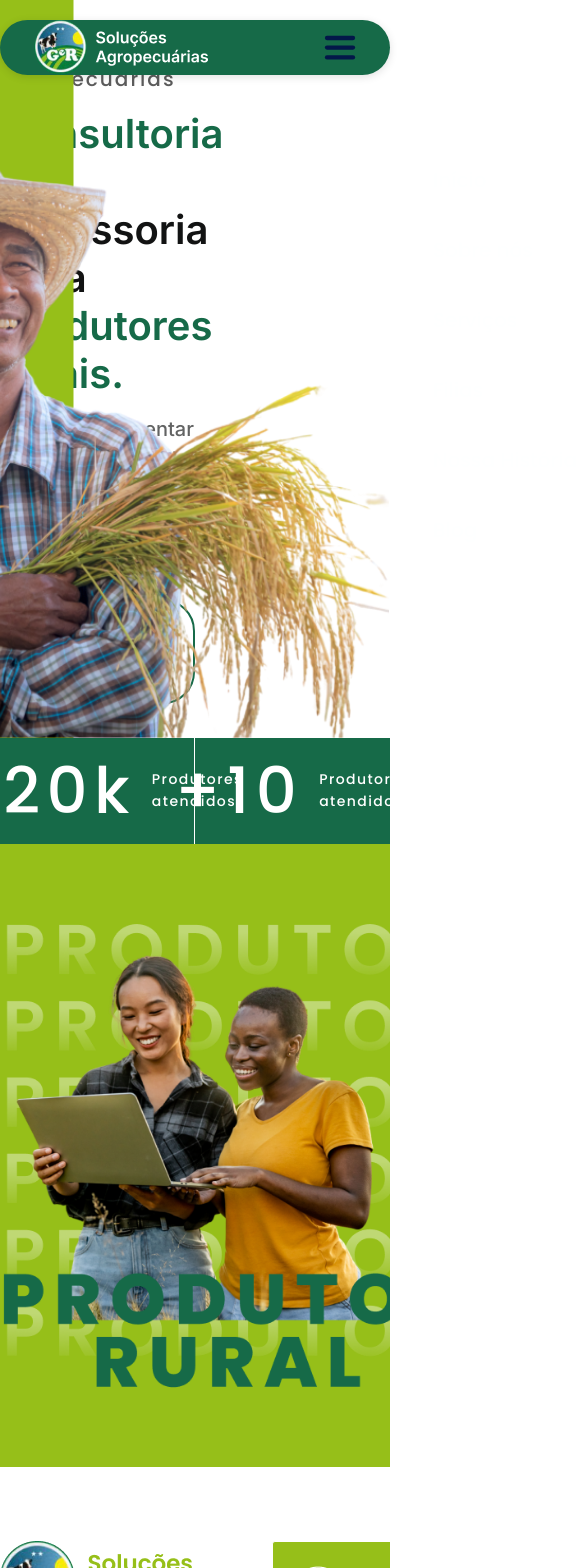
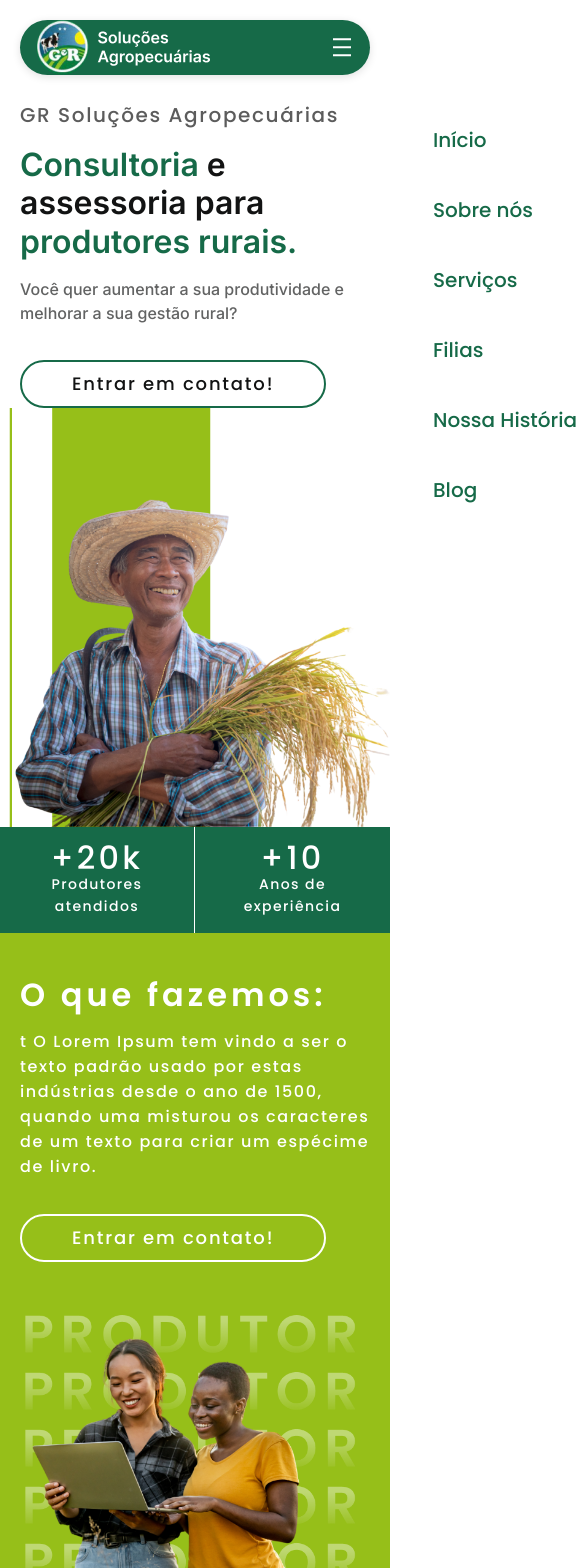
Before and after one commit to lucascampos42/ger-website, an Angular app: page / in a window 390 px wide. Shown: the top 1568 px of the page, 585 px wide, since content can reach past the window. Built offline with nearby package versions, Linux system fonts and the light colour scheme.

Commit message:
feat: responsive layout

```diff
--- a/src/app/public/components/footer/footer.component.html
+++ b/src/app/public/components/footer/footer.component.html
@@ -66,4 +66,4 @@
     </ul>
   </div>
 </div>
-<img src="assets/ger-big.png" alt="">
+<img src="assets/ger-big.png" class="ger-big" alt="">
--- a/src/app/public/components/header/header.component.html
+++ b/src/app/public/components/header/header.component.html
@@ -9,10 +9,13 @@
     <li><a>Blog</a></li>
   </ul>
   <div class="mobile-options">
-    <svg (click)="toggleModal()" width="32" height="25" viewBox="0 0 32 25" fill="none" xmlns="http://www.w3.org/2000/svg">
-      <path d="M3 3H29" stroke="#031749" stroke-width="4.28571" stroke-linecap="round"/>
-      <path d="M3 12.5754H29" stroke="#031749" stroke-width="4.28571" stroke-linecap="round"/>
-      <path d="M3 22.4168H29" stroke="#031749" stroke-width="4.28571" stroke-linecap="round"/>
+    <svg (click)="toggleModal()" xmlns="http://www.w3.org/2000/svg" width="24" height="25" viewBox="0 0 24 25" fill="none">
+      <mask id="mask0_94_35" style="mask-type:alpha" maskUnits="userSpaceOnUse" x="0" y="0" width="24" height="25">
+        <rect y="0.283936" width="24" height="24" fill="#D9D9D9"/>
+      </mask>
+      <g mask="url(#mask0_94_35)">
+        <path d="M3 21.2839V19.2839H21V21.2839H3ZM3 13.2839V11.2839H21V13.2839H3ZM3 5.28394V3.28394H21V5.28394H3Z" fill="white"/>
+      </g>
     </svg>
     <div class="nav-list-mobile" [class.open]="modalOpen()">
       <div class="nav-list-mobile-header">
--- a/src/app/public/components/header/header.component.scss
+++ b/src/app/public/components/header/header.component.scss
@@ -4,6 +4,11 @@
   width: 100%;
   top: 0;
   z-index: 100;
+
+  @media (max-width: 575px) {
+    padding-right: 20px !important;
+    padding-left: 20px !important;
+  }
 }
 
 ul {
@@ -36,6 +41,10 @@ nav {
   padding-inline: 34px !important;
   margin-top: 20px;
   box-shadow: 0 2px 8px 0 rgba(0, 0, 0, 0.12);
+
+  @media (max-width: 575px) {
+    padding-inline: 16px !important;
+  }
 }
 
 img {
@@ -111,7 +120,7 @@ li:hover > a {
     display: flex;
     align-items: center;
     padding-bottom: 17px;
-    margin-bottom: 100px;
+    margin-bottom: 60px;
     justify-content: flex-end;
   }
 
@@ -122,7 +131,7 @@ li:hover > a {
 
     a {
       display: flex;
-      color: #031749;
+      color: #166A48 !important;
       font-size: 20px;
       font-weight: 500;
       line-height: 150%;
--- a/src/app/public/pages/home/home.component.html
+++ b/src/app/public/pages/home/home.component.html
@@ -21,7 +21,7 @@
     </div>
     <div>
       <h4>+10</h4>
-      <span>Produtores atendidos</span>
+      <span>Anos de experiência</span>
     </div>
   </div>
 </section>
@@ -78,7 +78,7 @@
 </section>
 <section id="branches">
   <div class="container">
-    <img src="assets/branches.png" alt="">
+    <img src="assets/branches.png" class="main-image" alt="">
     <div class="content">
       <h2>Para te atender:</h2>
       <div class="buttons">
@@ -112,11 +112,10 @@
 </section>
 <section id="our-story">
   <div class="container">
-    <img src="assets/video-our-story.png" alt="">
+    <img src="assets/video-our-story.png" class="video" alt="">
     <div class="texts">
       <h2>
         Saiba mais sobre
-        <br />
         <strong>A Nossa História</strong>
       </h2>
       <p>
--- a/src/app/public/pages/home/home.component.scss
+++ b/src/app/public/pages/home/home.component.scss
@@ -7,11 +7,36 @@
   height: calc(100vh);
   display: flex;
   flex-direction: column;
+
+  @media (max-width: 767px) {
+    align-items: center;
+    height: auto;
+    padding-top: 100px;
+  }
+
   .home-img {
     right: 0;
     position: absolute;
     top: 0;
     height: calc(100% - 106px);
+
+    @media (max-width: 1200px) {
+      right: -150px;
+    }
+
+    @media (max-width: 991px) {
+      right: -250px;
+    }
+
+    @media (max-width: 767px) {
+      position: initial;
+      max-width: 544px;
+      height: auto;
+    }
+
+    @media (max-width: 575px) {
+      width: 100%;
+    }
   }
   .container {
     flex: 1;
@@ -21,11 +46,20 @@
     .texts {
       width: 50%;
 
+      @media (max-width: 767px) {
+        width: 100%;
+      }
+
       & > span {
         color: #5C5C5C;
         font-size: 20px;
         font-weight: 500;
         letter-spacing: 2px;
+
+        @media (max-width: 767px) {
+          font-size: 20px;
+          letter-spacing: 1.6px;
+        }
       }
 
       h1 {
@@ -34,6 +68,10 @@
         font-size: 40px;
         font-weight: 600;
         margin-block: 16px;
+
+        @media (max-width: 767px) {
+          font-size: 32px;
+        }
 
         span {
           color: #166A48;
@@ -46,6 +84,10 @@
         font-size: 20px;
         font-weight: 500;
         margin-bottom: 35px;
+
+        @media (max-width: 767px) {
+          font-size: 16px;
+        }
       }
 
       .btn {
@@ -63,12 +105,25 @@
     background: #166A48;
     justify-content: space-between;
 
+    @media (max-width: 767px) {
+      width: 100%;
+    }
+
     div {
       width: 50%;
       display: flex;
       align-items: center;
       gap: 16px;
       justify-content: center;
+
+      @media (max-width: 767px) {
+        flex-direction: column;
+      }
+
+      @media (max-width: 575px) {
+        padding-inline: 24px;
+        gap: 0;
+      }
 
       &:first-child {
         border-right: 1px solid white;
@@ -81,6 +136,12 @@
         line-height: 156%;
         letter-spacing: 6.4px;
         margin: 0;
+
+        @media (max-width: 767px) {
+          font-size: 32px;
+          letter-spacing: 3.2px;
+          line-height: 100%;
+        }
       }
       span {
         color: #FFF;
@@ -88,6 +149,10 @@
         font-weight: 500;
         line-height: 156%;
         letter-spacing: 1.418px;
+
+        @media (max-width: 575px) {
+          text-align: center;
+        }
       }
     }
   }
@@ -97,9 +162,30 @@
   background-color: #96BF19;
   padding-block: 76px;
 
+  @media (max-width: 767px) {
+    padding-block: 40px;
+  }
+
   img {
     width: 120%;
     height: auto;
+
+    @media (max-width: 1400px) {
+      width: 470px;
+    }
+
+    @media (max-width: 1200px) {
+      width: 410px;
+    }
+
+    @media (max-width: 991px) {
+      width: 320px;
+    }
+
+    @media (max-width: 767px) {
+      order: 2;
+      width: 100%;
+    }
   }
 
   .container {
@@ -107,7 +193,15 @@
     gap: 50px;
     align-items: center;
 
+    @media (max-width: 767px) {
+      flex-direction: column;
+    }
+
     .texts {
+      @media (max-width: 767px) {
+        order: 1;
+      }
+
       h2 {
         color: #FFF;
         font-size: 40px;
@@ -115,6 +209,10 @@
         line-height: 140%;
         letter-spacing: 4px;
         margin-bottom: 12px;
+
+        @media (max-width: 991px) {
+          font-size: 32px;
+        }
       }
 
       p {
@@ -129,6 +227,12 @@
       .btn {
         border-color: white;
         color: white;
+
+        @media (max-width: 767px) {
+          font-size: 18px;
+          line-height: 156%;
+          letter-spacing: 1.8px;
+        }
 
         &:hover {
           color: white !important;
@@ -145,13 +249,43 @@
   position: relative;
   margin-top: 74px;
 
+  @media (max-width: 767px) {
+    flex-direction: column;
+    margin-top: 40px;
+  }
+
   .bg {
     position: absolute;
     bottom: 0;
     left: 0;
+
+    @media (max-width: 1400px) {
+      width: 700px;
+      height: auto;
+      bottom: 40px;
+    }
+
+    @media (max-width: 1200px) {
+      width: 550px;
+    }
+
+    @media (max-width: 991px) {
+      width: 400px;
+      bottom: 200px;
+    }
+
+    @media (max-width: 767px) {
+      position: initial;
+      width: 105%;
+    }
   }
   .container {
     display: flex;
+
+    @media (max-width: 767px) {
+      flex-direction: column;
+      gap: 32px;
+    }
 
     .texts {
       flex: 1 1 auto;
@@ -179,6 +313,12 @@
         line-height: 156%;
         letter-spacing: 1.6px;
         margin-bottom: 24px;
+
+        @media (max-width: 991px) {
+          br {
+            display: none;
+          }
+        }
       }
     }
 
@@ -188,6 +328,14 @@
       gap: 34px;
       margin-bottom: 200px;
 
+      @media (max-width: 1200px) {
+        margin-bottom: 140px;
+      }
+
+      @media (max-width: 767px) {
+        margin-bottom: 40px;
+      }
+
       .card {
         width: 339px;
         border-radius: 2.955px;
@@ -196,6 +344,15 @@
         display: flex;
         align-items: flex-start;
         padding: 24px 16px;
+
+        @media (max-width: 991px) {
+          width: 320px;
+        }
+
+        @media (max-width: 767px) {
+          width: 100%;
+        }
+
         img {
           margin-bottom: 16px;
         }
@@ -206,6 +363,11 @@
           line-height: 156%;
           letter-spacing: 2px;
           margin-bottom: 10px;
+
+          @media (max-width: 767px) {
+            font-size: 18px;
+            letter-spacing: 1.8px;
+          }
         }
         p {
           color: #FFF;
@@ -228,10 +390,48 @@
     gap: 21px;
     align-items: center;
 
+    @media (max-width: 1400px) {
+      .main-image {
+        width: 410px;
+        height: auto;
+      }
+    }
+
+    @media (max-width: 1200px) {
+      .main-image {
+        width: 330px;
+      }
+    }
+
+    @media (max-width: 991px) {
+      flex-direction: column;
+      .main-image {
+        width: 410px;
+        height: auto;
+      }
+    }
+
+    @media (max-width: 767px) {
+      .main-image {
+        order: 2;
+      }
+    }
+
+    @media (max-width: 575px) {
+      .main-image {
+        width: 100%;
+      }
+    }
+
     .content {
       display: flex;
       flex-direction: column;
       flex: 1 1 auto;
+
+      @media (max-width: 767px) {
+        order: 1;
+      }
+
       h2 {
         color: #4B4B4B;
         font-family: "Inter", sans-serif;
@@ -240,6 +440,11 @@
         line-height: 140%;
         letter-spacing: 4px;
         margin-bottom: 30px;
+
+        @media (max-width: 767px) {
+          font-size: 32px;
+          letter-spacing: 3.2px;
+        }
       }
       .buttons {
         display: grid;
@@ -247,6 +452,15 @@
         column-gap: 48px;
         row-gap: 24px;
         margin-bottom: 30px;
+
+        @media (max-width: 1400px) {
+          column-gap: 32px;
+        }
+
+        @media (max-width: 767px) {
+          display: flex;
+          flex-direction: column;
+        }
 
         .btn {
           padding: 4px 8px;
@@ -258,6 +472,11 @@
           font-weight: 500;
           line-height: 156%;
           letter-spacing: 1.8px;
+
+          @media (max-width: 1400px) {
+            font-size: 16px;
+            gap: 10px;
+          }
         }
       }
     }
@@ -269,12 +488,52 @@
   padding-block: 112px;
   background: #166A48;
 
+  @media (max-width: 767px) {
+    padding-block: 27px 40px;
+  }
+
   .container {
     display: flex;
-    padding-inline: 200px !important;
+    padding-inline: 160px !important;
+    flex-direction: column;
+
+    @media (max-width: 1400px) {
+      padding-inline: 40px !important;
+    }
+
+    @media (max-width: 991px) {
+      padding-inline: 0 !important;
+    }
+
+    @media (max-width: 767px) {
+      .video {
+        order: 2;
+      }
+    }
+
+    @media (max-width: 575px) {
+      padding-inline: 20px !important;
+    }
+
     .texts {
-      padding: 74px 54px;
+      padding: 54px;
       border: 2px solid #FEFFFF;
+
+      @media (max-width: 767px) {
+        order: 1;
+        margin-bottom: 40px;
+        padding: 26px;
+      }
+
+      @media (max-width: 575px) {
+        display: flex;
+        flex-direction: column;
+        align-items: center;
+        strong {
+          display: block;
+        }
+      }
+
       h2 {
         color: #FFF;
         font-family: "Inter", sans-serif;
@@ -290,6 +549,9 @@
         line-height: 156%;
         letter-spacing: 1.6px;
         margin-bottom: 16px;
+        @media (max-width: 575px) {
+          text-align: center;
+        }
       }
       .btn {
         color: #FFF;
@@ -309,6 +571,23 @@
   padding-block: 36px 60px;
   .container {
     padding-inline: 100px !important;
+
+    @media (max-width: 1600px) {
+      padding-inline: 40px !important;
+    }
+
+    @media (max-width: 1400px) {
+      padding-inline: 0 !important;
+    }
+
+    @media (max-width: 991px) {
+      padding-inline: 100px !important;
+    }
+
+    @media (max-width: 575px) {
+      padding-inline: 20px !important;
+    }
+
     h2 {
       color: #4B4B4B;
       font-family: "Inter", sans-serif;
@@ -317,15 +596,47 @@
       line-height: 140%;
       letter-spacing: 4px;
       margin-bottom: 50px;
+
+      @media (max-width: 575px) {
+        margin-bottom: 20px;
+      }
     }
     .posts {
       display: flex;
       gap: 16px;
       justify-content: space-between;
       margin-bottom: 45px;
+
+      @media (max-width: 991px) {
+        flex-direction: column;
+        align-items: center;
+      }
+
       .post {
         display: flex;
         flex-direction: column;
+        width: 363px;
+
+        @media (max-width: 1600px) {
+          width: 355px;
+        }
+
+        @media (max-width: 1400px) {
+          width: 300px;
+        }
+
+        @media (max-width: 1200px) {
+          width: 275px;
+        }
+
+        @media (max-width: 991px) {
+          width: 363px;
+        }
+
+        @media (max-width: 575px) {
+          width: 100%;
+        }
+
         p {
           display: inline;
           color: #4B4B4B;
@@ -334,6 +645,10 @@
           line-height: 156%;
           letter-spacing: 1.8px;
           margin-block: 20px 8px;
+
+          @media (max-width: 1200px) {
+            font-size: 16px;
+          }
         }
       }
     }
--- a/src/styles.scss
+++ b/src/styles.scss
@@ -106,6 +106,13 @@ a {
   margin-left: 0 !important;
 }
 
+@media (max-width: 575px) {
+  .container {
+    padding-right: 20px !important;
+    padding-left: 20px !important;
+  }
+}
+
 @media (min-width: 576px) {
   .container, .right-container, .left-container {
     max-width: 544px;
```
Also changed, not shown: src/app/public/components/footer/footer.component.scss (+50 -1 lines), public/assets/video-our-story.png, 1 other file (tests, documents, lock files or other folders).
